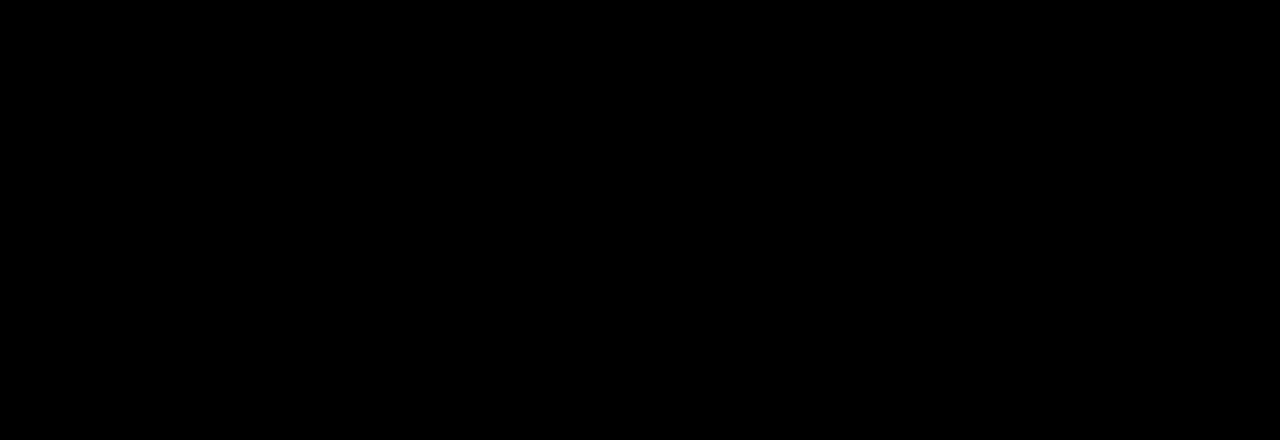
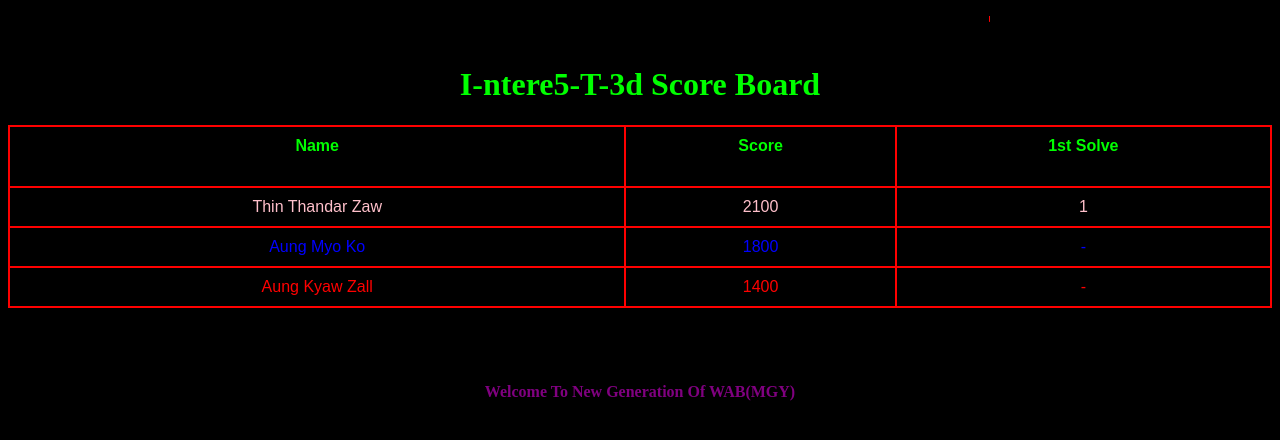
Before and after one commit to Kokn3t/domaim-takeover, a plain HTML site: page index.html in a window 1280 px wide. Drawn offline with Linux system fonts and the light colour scheme.

Commit message:
Update index.html

```diff
--- a/index.html
+++ b/index.html
@@ -15,3 +15,58 @@
  </marquee></marquee></h1>
 </body>
 </html>
+<!DOCTYPE html>
+<html>
+<title>Score Board</title>
+<head>
+<style>
+table {
+  font-family: arial, sans-serif;
+  border-collapse: collapse;
+  width: 100%;
+}
+
+td, th {
+  border: 2px solid red;
+  text-align: center;
+  padding: 10px;
+}
+
+tr:nth-child(even) {
+  background-color: #000000;
+}
+</style>
+</head>
+<body style="background-color:black">
+
+<h1 style="color:lime"><center> I-ntere5-T-3d Score Board</center></h1>
+
+<table style="background-color:black">
+  <tr style="color:lime">
+    <th><h4>Name</th>
+    <th><h4>Score</th>
+    <th><h4>1st Solve</th>
+  </tr>
+  <tr style="color:pink">
+    <td>Thin Thandar Zaw</td>
+    <td>2100</td>
+    <td>1</td>
+  </tr>
+  <tr style="color:blue">
+    <td>Aung Myo Ko</td>
+    <td>1800</td>
+    <td>-</td>
+  </tr>
+  <tr style="color:red">
+    <td>Aung Kyaw Zall</td>
+     <td>1400</td>
+    <td>-</td>
+  </tr>
+</table>
+
+<br>
+<br>
+<br>
+<center><h4 style="color:purple">Welcome To New Generation Of WAB(MGY)</h4></center>
+</body>
+</html>
```
